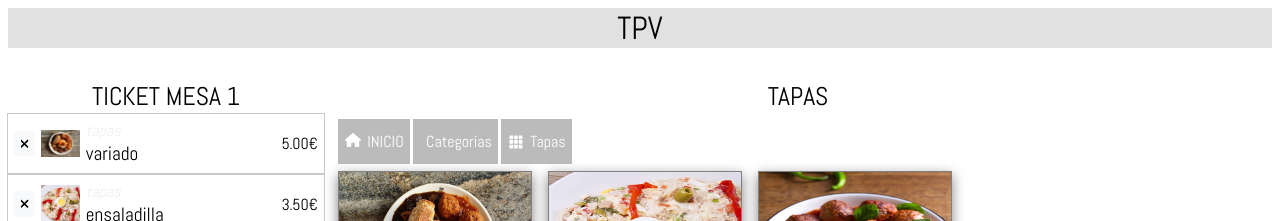
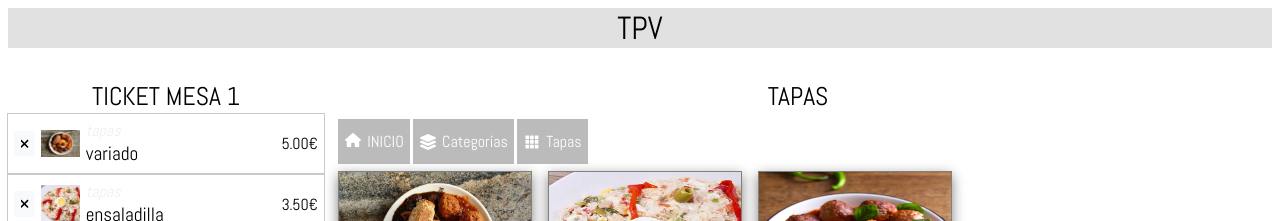
Before and after one commit to Adolfovi/tpv, a plain HTML site: page productos.html in a window 1280 px wide. Shown: the top 221 px of the page. Drawn offline with Linux system fonts and the light colour scheme.

Commit message:
Corregir icono del boton de categorias

```diff
--- a/css/main.css
+++ b/css/main.css
@@ -341,6 +341,15 @@ header {
     color: white;
 }
 
+.menu-buttons-categories div {
+    display: flex;
+}
+
+
+.menu-buttons-categories div svg {
+    width: 1rem;
+}
+
 .menu-buttons-categories {
     display: flex;
     align-items: center;
```
